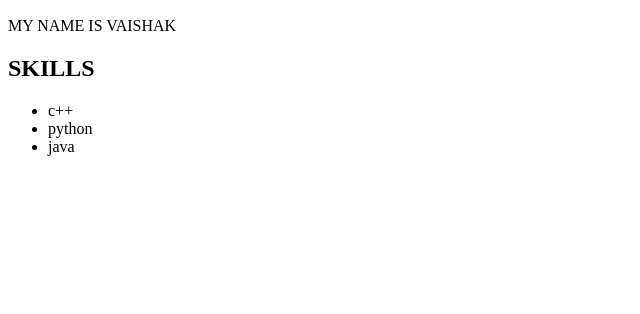
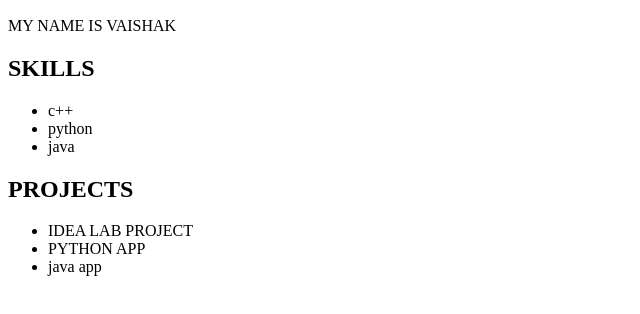
Before and after one commit to 25d45vaishak-star/html-profile, a plain HTML site: page index.html in a window 1280 px wide. Shown: the part 110-424 px from the top of the page, without its empty margins (0-640 px from the left). Drawn offline with Linux system fonts and the light colour scheme.

Commit message:
projects

```diff
--- a/index.html
+++ b/index.html
@@ -14,5 +14,12 @@
     <li>python</li>
     <li>java</li>
 </ul>
+ <h2>PROJECTS</h2>
+    <ul>
+    <li>IDEA LAB PROJECT</li>
+    <li>PYTHON APP</li>
+    <li>java app</li>
+    </ul>
+
 </body>
 </html>
```
